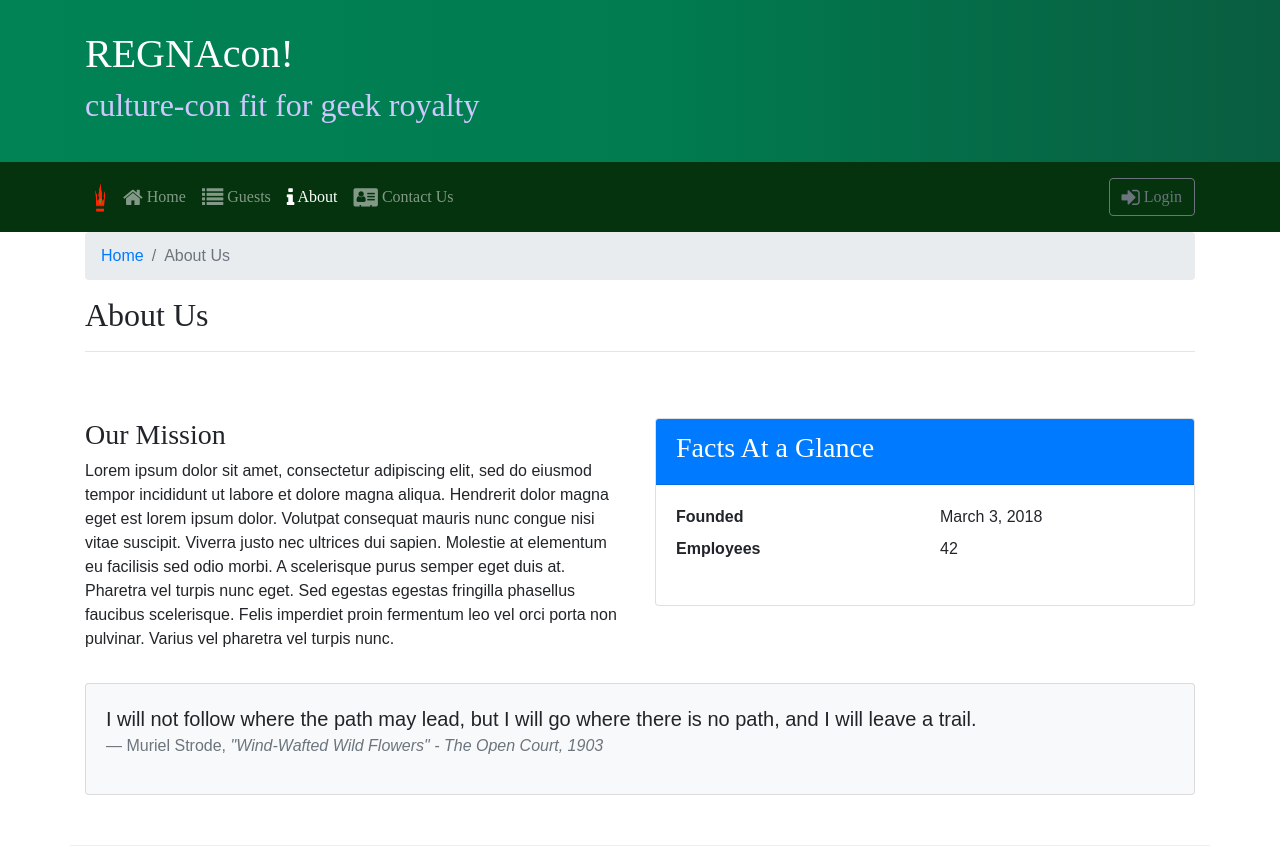
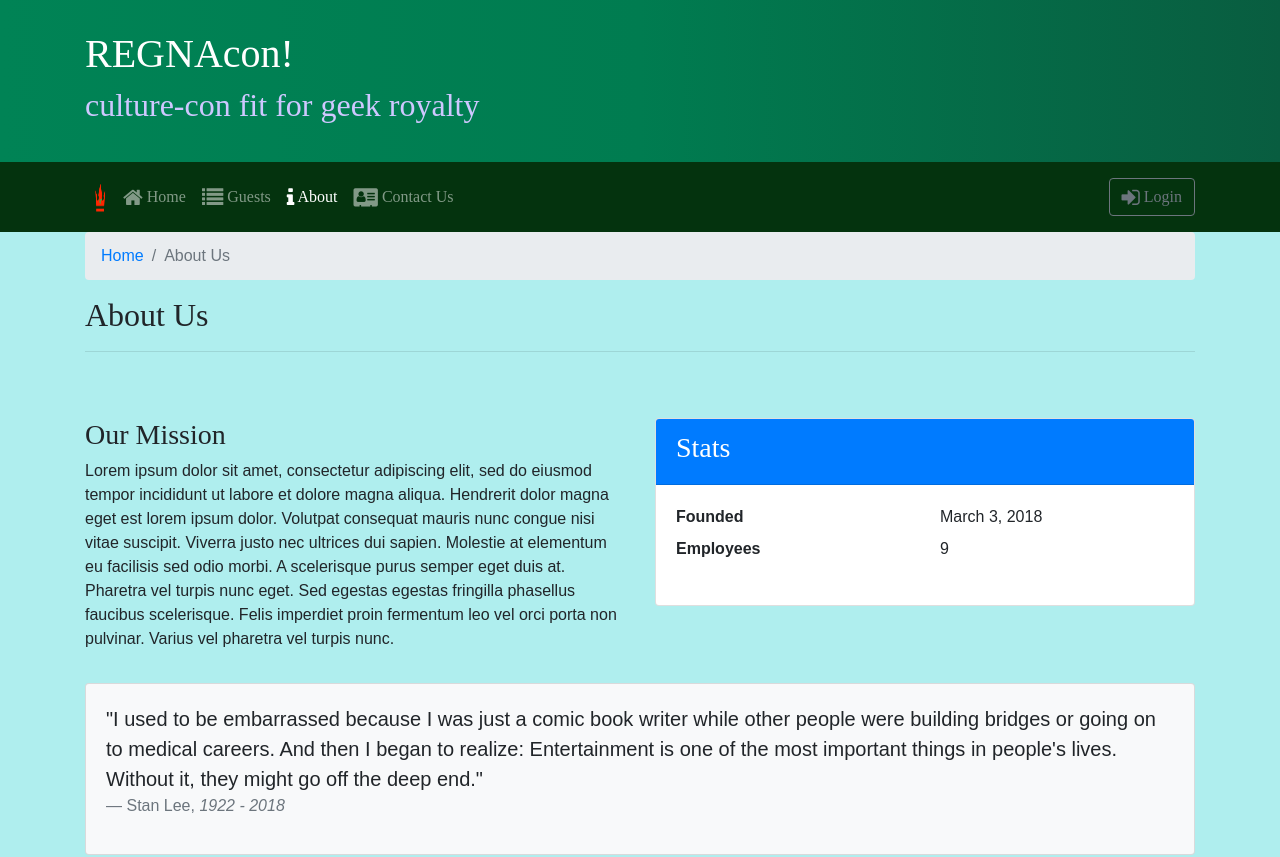
Before and after one commit to mrchappell/REGNAcon-React, a React (Create React App) app: page /aboutus in a window 1280 px wide. Shown: the top 857 px of the page. Built offline with nearby package versions, Linux system fonts and the light colour scheme; what webfontloader would draw is missing.

Commit message:
comments edit

```diff
--- a/src/App.css
+++ b/src/App.css
@@ -1,5 +1,6 @@
 body {
   font-family: 'Yeon Sung', sans-serif;
+  background-color: paleturquoise;
 }
 
 h1, h2, h3, .card-body>h5 {
--- a/src/components/AboutComponent.js
+++ b/src/components/AboutComponent.js
@@ -32,13 +32,13 @@ function About(props) {
                 </div>
                 <div className="col-sm-6">
                     <Card>
-                        <CardHeader className="bg-primary text-white"><h3>Facts At a Glance</h3></CardHeader>
+                        <CardHeader className="bg-primary text-white"><h3>Stats</h3></CardHeader>
                         <CardBody>
                             <dl className="row">
                                 <dt className="col-6">Founded</dt>
                                 <dd className="col-6">March 3, 2018</dd>
                                    <dt className="col-6">Employees</dt>
-                                <dd className="col-6">42</dd>
+                                <dd className="col-6">9</dd>
                             </dl>
                         </CardBody>
                     </Card>
@@ -47,10 +47,10 @@ function About(props) {
                     <Card className="bg-light mt-3">
                         <CardBody>
                             <blockquote className="blockquote">
-                                <p className="mb-0">I will not follow where the path may lead, but I will go where there is no path, and I will leave a trail.</p>
-                                <footer className="blockquote-footer">Muriel Strode,{' '}
-                                    <cite title="Source Title">"Wind-Wafted Wild Flowers" -
-                                    The Open Court, 1903</cite>
+                                <p className="mb-0">"I used to be embarrassed because I was just a comic book writer while other people were building bridges or going on to medical careers. And then I began to realize: Entertainment is one of the most important things in people's lives. Without it, they might go off the deep end."</p>
+                                <footer className="blockquote-footer">Stan Lee,{' '}
+                                    <cite title="Source Title">1922 -
+                                    2018</cite>
                                 </footer>
                             </blockquote>
                         </CardBody>
--- a/src/shared/celebs.js
+++ b/src/shared/celebs.js
@@ -21,7 +21,7 @@ export const CELEBS = [
         image: '/assets/images/kevinconroy.jpg',
         elevation: 2901,
         featured: true,
-        description: "Kevin Conroy (born November 30, 1955) is an American actor and voice actor. He is best known for his voice role as the DC Comics character Batman on the 1990s Warner Bros. television show Batman: The Animated Series,[2] as well as various other TV series and feature films in the DC animated universe. Due to the popularity of his performance as Batman, Conroy went on to voice the character for multiple films under the DC Universe Animated Original Movies banner, the critically acclaimed Batman: Arkham video games, and in fall 2019 he will play a live action Bruce Wayne in the Arrowverse adaptation of Crisis on Infinite Earths.",
+        description: "Kevin Conroy (born November 30, 1955) is an American actor and voice actor. He is best known for his voice role as the DC Comics character Batman on the 1990s Warner Bros. television show Batman: The Animated Series, as well as various other TV series and feature films in the DC animated universe. Due to the popularity of his performance as Batman, Conroy went on to voice the character for multiple films under the DC Universe Animated Original Movies banner, the critically acclaimed Batman: Arkham video games, and in fall 2019 he will play a live action Bruce Wayne in the Arrowverse adaptation of Crisis on Infinite Earths.",
     },
     {
         id: 3,
```
